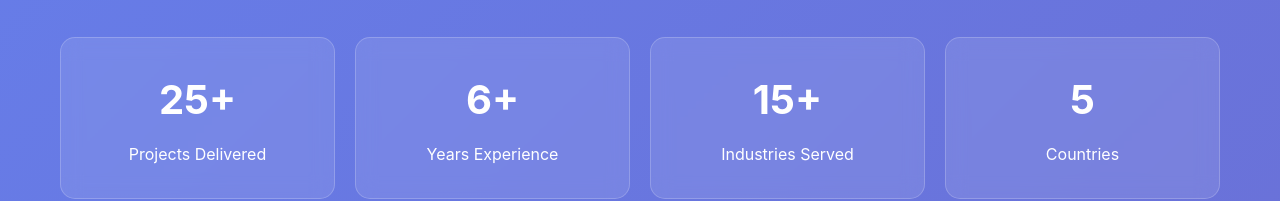
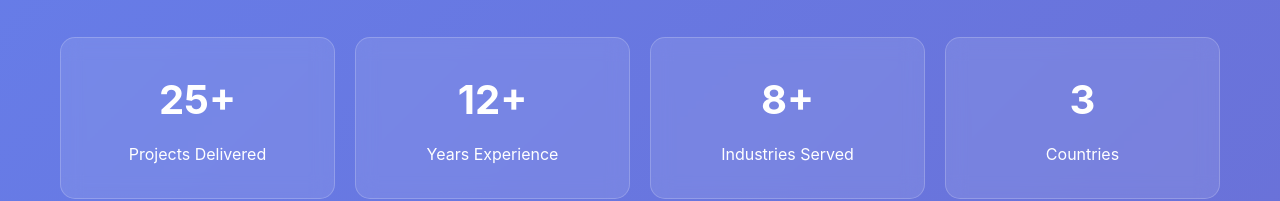
Before and after one commit to ankitawpdev/ankitawpdev.github.io, a plain HTML site: page index.html in a window 1280 px wide. Shown: the part 292-493 px from the top of the page. Drawn offline with Linux system fonts and the light colour scheme.

Commit message:
Update index.html

```diff
--- a/index.html
+++ b/index.html
@@ -385,15 +385,15 @@
                     <span>Projects Delivered</span>
                 </div>
                 <div class="stat-card">
-                    <span class="stat-number">6+</span>
+                    <span class="stat-number">12+</span>
                     <span>Years Experience</span>
                 </div>
                 <div class="stat-card">
-                    <span class="stat-number">15+</span>
+                    <span class="stat-number">8+</span>
                     <span>Industries Served</span>
                 </div>
                 <div class="stat-card">
-                    <span class="stat-number">5</span>
+                    <span class="stat-number">3</span>
                     <span>Countries</span>
                 </div>
             </div>
```
